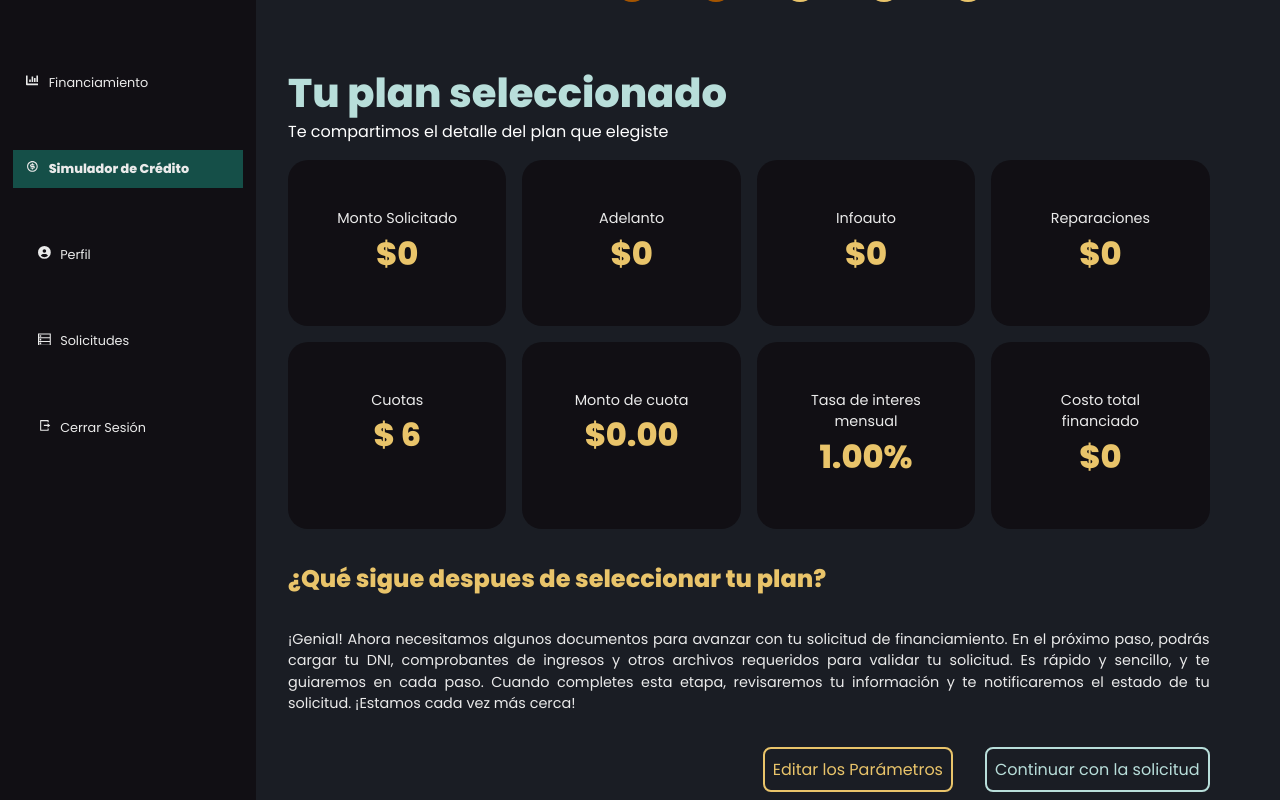
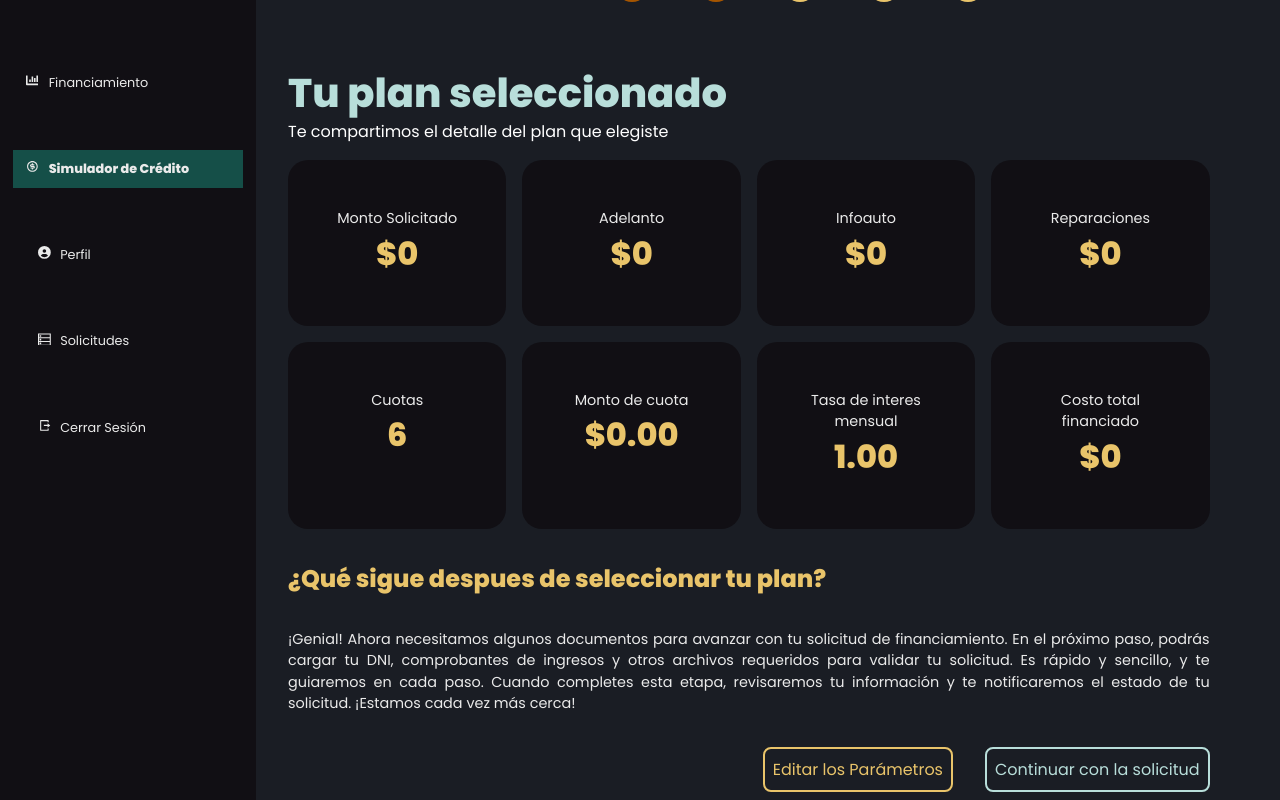
Before and after one commit to No-Country-simulation/h3-17-proptech, a React (Vite) app in the folder client/: page /user/buyer/credit-simulator in a window 1280 px wide. Both pictures are taken after a click on the button "CONTINUAR CON ESTA OPCIÓN". Shown: the part 144-944 px from the top of the page. Built offline with nearby package versions, Linux system fonts and the light colour scheme.

Commit message:
fix data

```diff
--- a/client/src/components/plan-selected/planSelected.jsx
+++ b/client/src/components/plan-selected/planSelected.jsx
@@ -35,7 +35,7 @@ export function PlanSelected({ handleNextStep, handlePreviousStep }) {
         </div>
         <div className={styles.card}>
           <p>Cuotas</p>
-          <h3>$ {cuotes}</h3>
+          <h3> {cuotes}</h3>
         </div>
         <div className={styles.card}>
           <p>Monto de cuota</p>
@@ -43,7 +43,7 @@ export function PlanSelected({ handleNextStep, handlePreviousStep }) {
         </div>
         <div className={styles.card}>
           <p>Tasa de interes mensual</p>
-          <h3>{calculatedData.monthlyRate}%</h3>
+          <h3>{calculatedData.monthlyRate}</h3>
         </div>
         <div className={styles.card}>
           <p>Costo total financiado</p>
```
